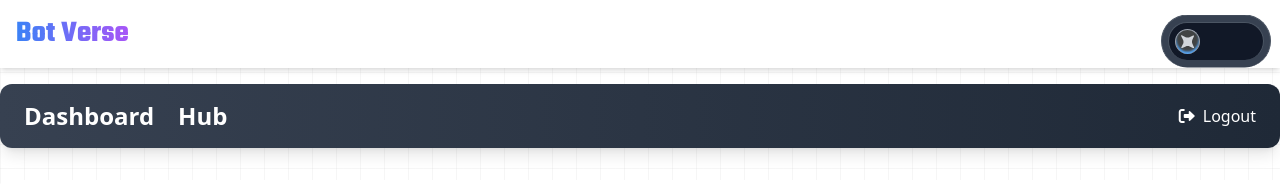
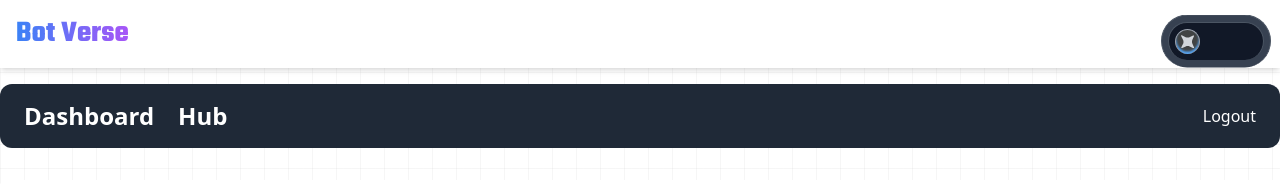
Before and after one commit to kom-senapati/bot-verse, a Python web app: template templates/profile.html in a window 1280 px wide. Shown: the top 184 px of the page. Run offline with Jinja, Linux system fonts and the light colour scheme; the template is opened without the code that fills it: most values are stand-ins (such as "Sample title", 1, 10 or a date in 2020); some libraries are stand-ins or nearby versions.

Commit message:
revert the changes for navbar

```diff
--- a/templates/profile.html
+++ b/templates/profile.html
@@ -1,17 +1,17 @@
 {% extends "base.html" %}
 
 {% block content %}
-<nav class="bg-gradient-to-r from-gray-700 to-gray-800 py-4 px-6 my-4 max-w-7xl mx-auto rounded-xl flex justify-between items-center text-white shadow-lg">
+<nav class="bg-gray-800 py-4 px-6 my-4 max-w-7xl mx-auto rounded-xl flex justify-between items-center text-white">
     <div class="flex space-x-6">
-        <a href="{{ url_for('dashboard') }}" class="text-2xl font-bold cursor-pointer hover:text-gray-200 transition-colors duration-200">Dashboard</a>
-        <a href="{{ url_for('chatbot_hub') }}" class="text-2xl font-bold cursor-pointer hover:text-gray-200 transition-colors duration-200">Hub</a>
+        <a href="{{ url_for('dashboard') }}" class="text-2xl font-bold cursor-pointer hover:text-gray-300">Dashboard</a>
+        <a href="{{ url_for('chatbot_hub') }}" class="text-2xl font-bold cursor-pointer hover:text-gray-300">Hub</a>
     </div>
     <div>
-        <a href="{{ url_for('logout') }}" class="text-white hover:text-gray-200 transition-colors duration-200">
-            <i class="fas fa-sign-out-alt mr-2"></i>Logout
-        </a>
+        <a href="{{ url_for('logout') }}" class="text-white hover:text-gray-300">Logout</a>
     </div>
 </nav>
+
+
     <div class="max-w-7xl mx-auto mt-8 p-2 px-6 rounded-md bg-white">
         <h2 class="text-4xl font-semibold mb-6text-black dark:text-black">Profile</h2>
 
```
Also changed, not shown: templates/chatbot_hub.html (+7 -9 lines), templates/dashboard.html (+6 -8 lines).
